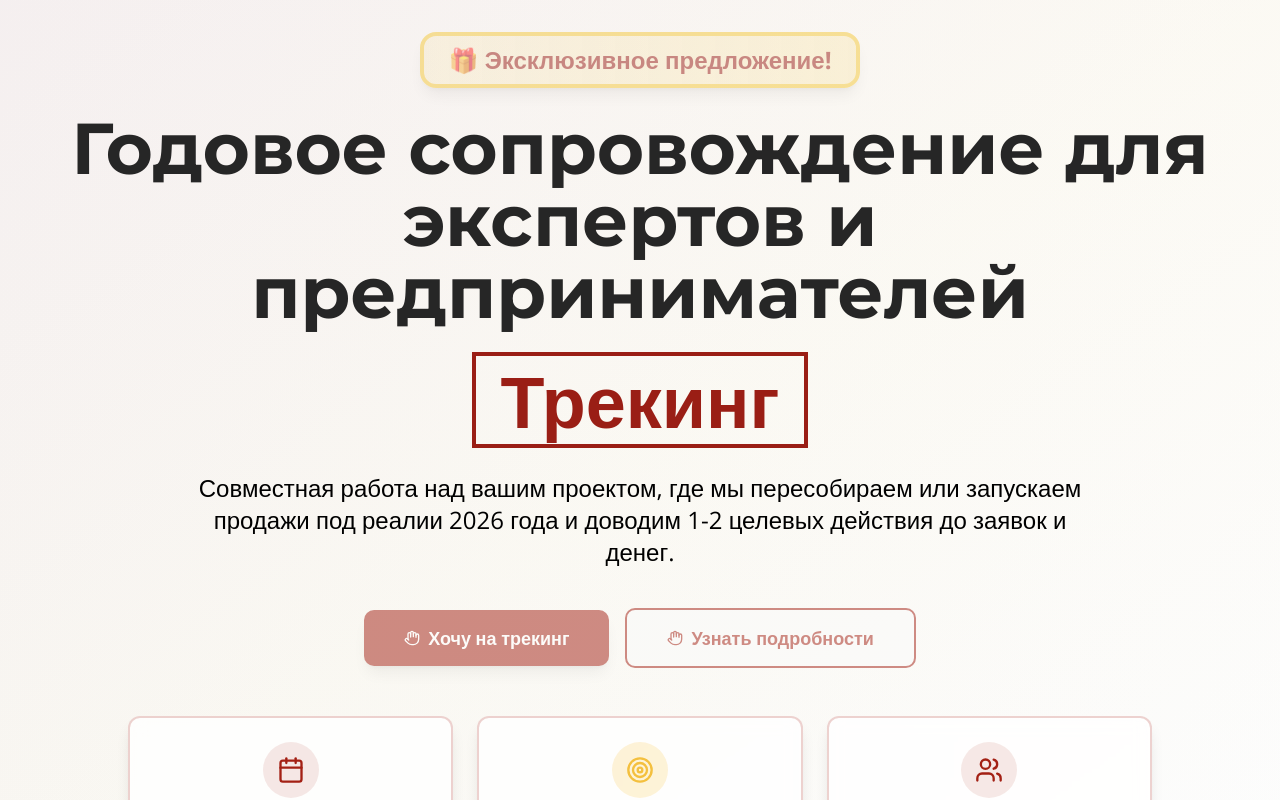
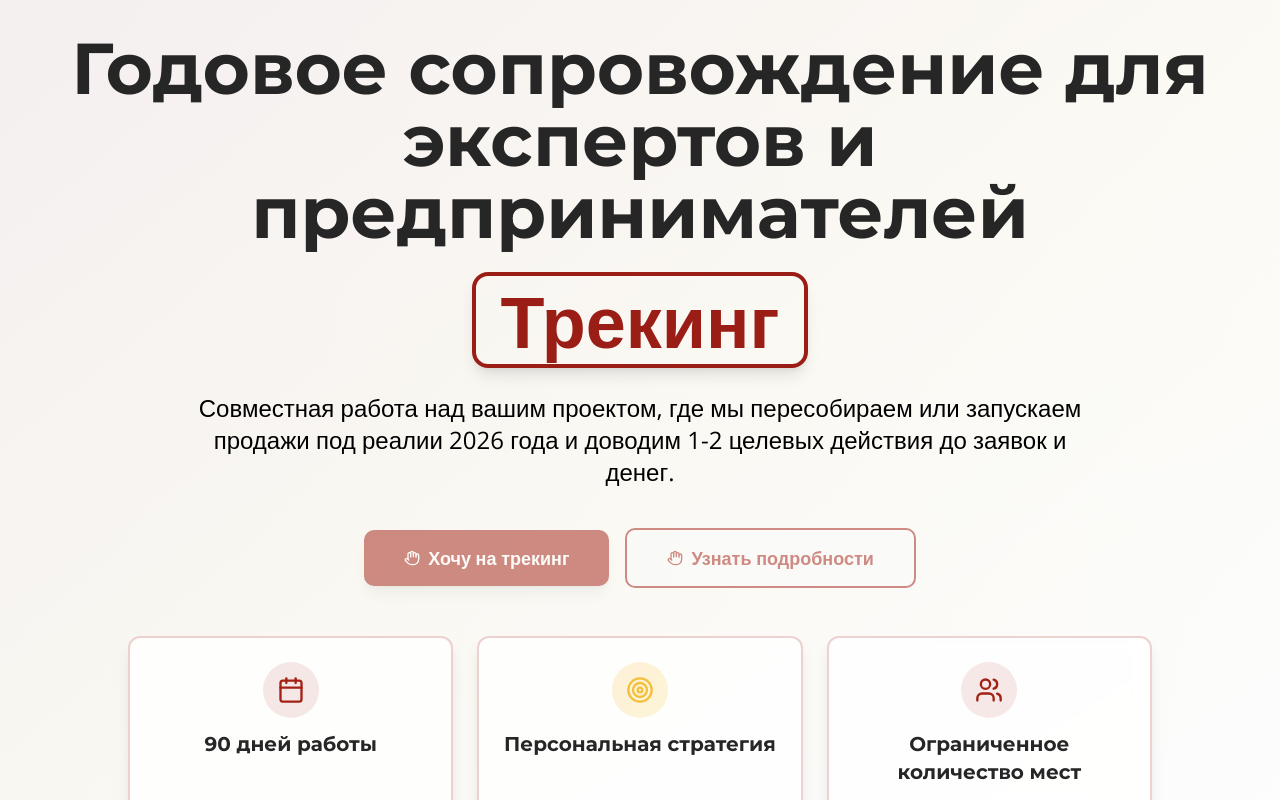
Before and after one commit to pr-poehali-dev/sales-tracking-90-days, a React (Vite) app: page / in a window 1280 px wide. Shown: the top 800 px of the page. Built offline with nearby package versions, Linux system fonts and the light colour scheme.

Commit message:
Добавлена рамка с закругленными краями

```diff
--- a/src/pages/Index.tsx
+++ b/src/pages/Index.tsx
@@ -57,16 +57,11 @@ const Index = () => {
       <section className="relative min-h-screen flex items-center justify-center px-4 py-8 overflow-hidden">
         <div className="absolute inset-0 bg-gradient-to-br from-primary/5 via-secondary/5 to-transparent"></div>
         <div className="relative max-w-6xl mx-auto text-center space-y-6 animate-fade-in">
-          <div className="mb-4">
-            <div className="inline-block border-4 border-[#F5C83A] bg-gradient-to-r from-[#F5C83A]/20 to-[#F5C83A]/30 rounded-2xl px-6 py-2 shadow-lg animate-pulse">
-              <p className="text-xl md:text-2xl font-bold text-[#9A1E15]">🎁 Эксклюзивное предложение!</p>
-            </div>
-          </div>
           <div className="space-y-6">
             <h1 className="text-4xl md:text-6xl lg:text-7xl font-bold leading-tight">
               Годовое сопровождение для экспертов и предпринимателей
             </h1>
-            <p className="text-4xl md:text-6xl lg:text-7xl font-bold text-[#9A1E15] border-4 border-[#9A1E15] inline-block px-6 py-2">Трекинг</p>
+            <p className="text-4xl md:text-6xl lg:text-7xl font-bold text-[#9A1E15] border-4 border-[#9A1E15] rounded-2xl inline-block px-6 py-2 shadow-lg">Трекинг</p>
             <p className="text-xl md:text-2xl text-black max-w-4xl mx-auto leading-relaxed font-medium">
               Совместная работа над вашим проектом, где мы пересобираем или запускаем продажи под реалии 2026 года
               и доводим 1-2 целевых действия до заявок и денег.
```
